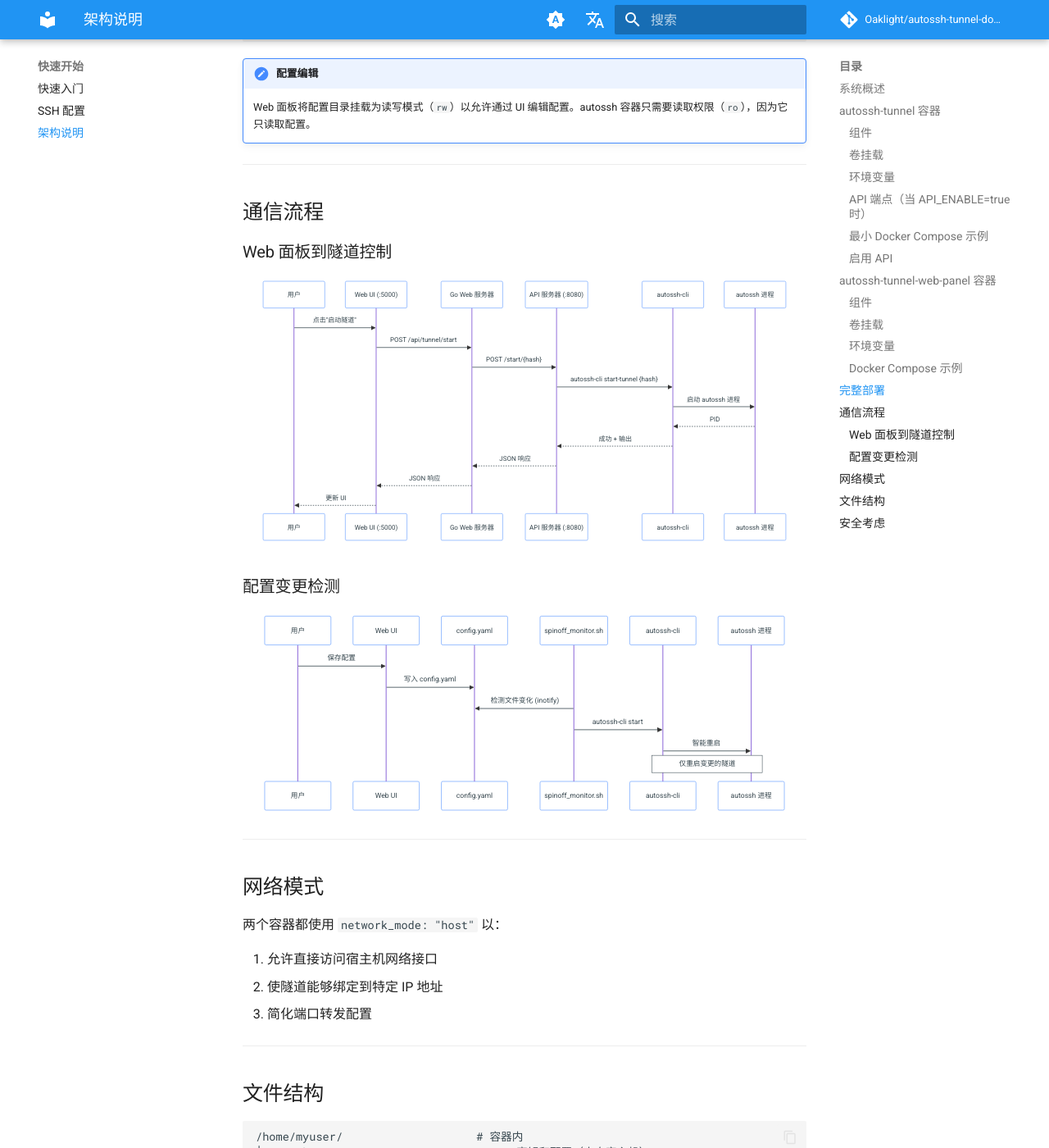
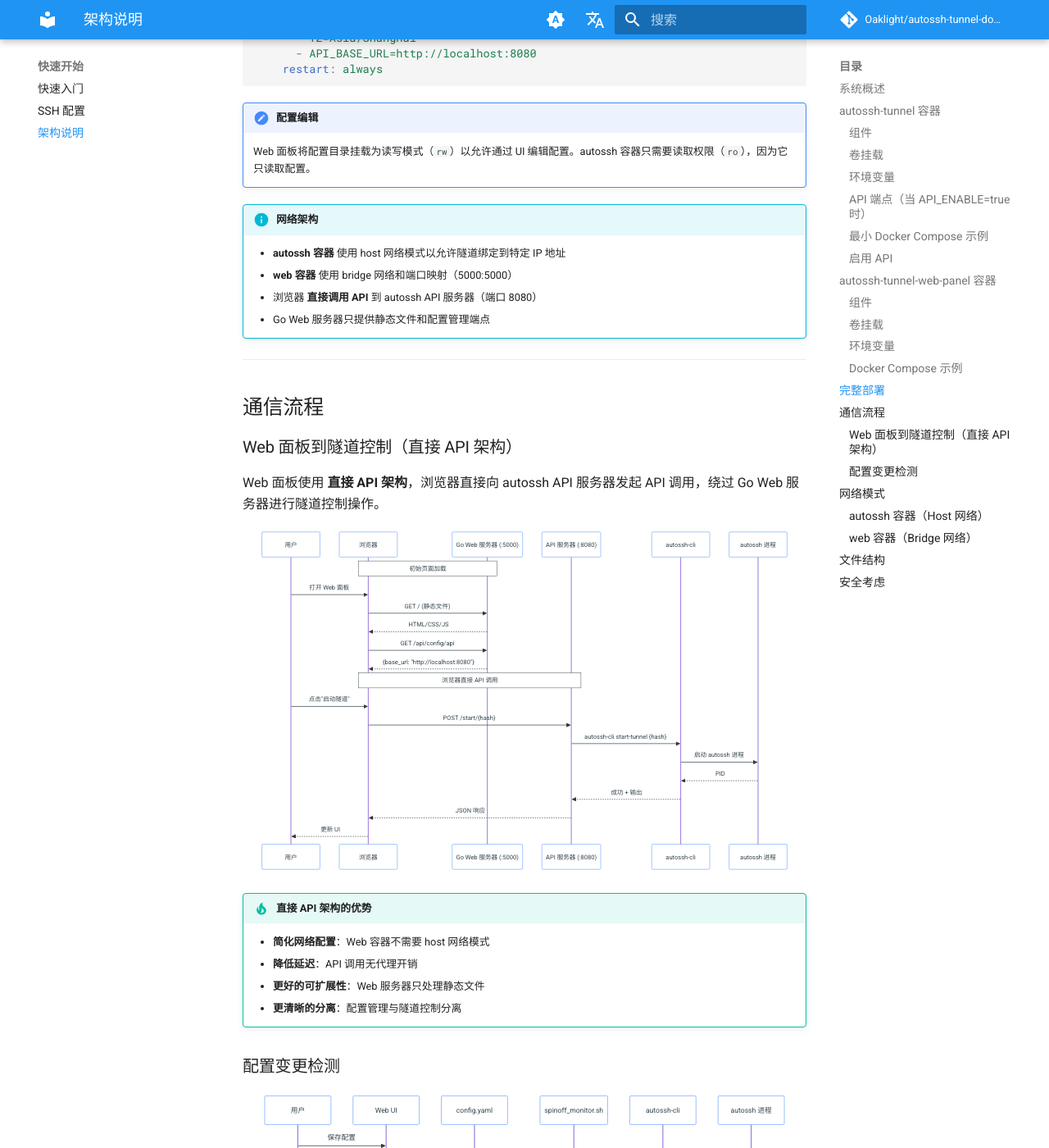
Before and after one commit to Oaklight/autossh-tunnel-dockerized, an MkDocs documentation site: the page built from docs/architecture.md, in a window 1280 px wide and 1400 px high, scrolled down 6090 px. Shown: the whole window at 82% size. Built offline with MkDocs 1.6.1 and Material for MkDocs 9.7.7, drawn with Linux system fonts in a browser that asks for light colours; comment, search, counter and statistics services are not loaded; some of the changed text lies outside the part shown.

Commit message:
docs: 更新架构和 web-panel 文档以反映直接 API 架构
- 更新架构图显示浏览器直接调用 API
- 更新通信流程序列图
- 添加 autossh (host) 和 web (bridge) 网络模式说明
- 更新 Docker Compose 示例使用端口映射
- 在 web-panel 添加架构说明章节
- 更新安全建议包含 API 端口和认证

````diff
--- a/docs/architecture.md
+++ b/docs/architecture.md
@@ -17,6 +17,7 @@ graph TB
     subgraph "宿主机"
         SSH[~/.ssh<br/>SSH 密钥和配置]
         CONFIG[./config<br/>config.yaml]
+        BROWSER[浏览器]
     end
 
     subgraph "Docker 容器"
@@ -50,8 +50,8 @@ graph TB
     CLI --> AUTOSSH
     API --> CLI
 
-    WEBUI --> API
-    WEBSERVER --> WEBUI
+    BROWSER -->|静态文件| WEBSERVER
+    BROWSER -->|直接 API 调用| API
 
     AUTOSSH -->|SSH 隧道| REMOTE1
     AUTOSSH -->|SSH 隧道| REMOTE2
@@ -160,8 +160,8 @@ services:
 
 | 组件 | 描述 |
 |------|------|
-| `Go Web Server` | 提供 Web UI 并代理 API 请求 |
-| `Web UI` | 支持国际化的 HTML/CSS/JavaScript 前端 |
+| `Go Web Server` | 提供静态文件并管理配置 |
+| `Web UI` | 支持国际化的 HTML/CSS/JavaScript 前端（在浏览器中运行） |
 
 ### 卷挂载
 
@@ -176,7 +176,10 @@ services:
 | `PUID` | 文件权限的用户 ID | `1000` | 否 |
 | `PGID` | 文件权限的组 ID | `1000` | 否 |
 | `TZ` | 日志时间戳的时区 | `UTC` | 否 |
-| `API_BASE_URL` | autossh API 服务器的 URL | `http://localhost:8080` | **是** |
+| `API_BASE_URL` | autossh API 服务器的 URL（传递给浏览器） | `http://localhost:8080` | **是** |
+
+!!! info "直接 API 架构"
+    `API_BASE_URL` 会传递给基于浏览器的前端，前端直接向 autossh 容器发起 API 调用。Go Web 服务器不代理 API 请求 - 它只提供静态文件和配置管理。
 
 ### Docker Compose 示例
 
@@ -185,7 +188,8 @@ name: autotunnel
 services:
   web:
     image: oaklight/autossh-tunnel-web-panel:latest
-    network_mode: "host"
+    ports:
+      - "5000:5000"
     volumes:
       - ./config:/home/myuser/config
     environment:
@@ -195,6 +199,9 @@ services:
       - API_BASE_URL=http://localhost:8080
     restart: always
 ```
+
+!!! note "网络模式"
+    Web 容器使用 bridge 网络和端口映射，而不是 host 网络模式。API 调用直接从浏览器发送到 API 服务器。
 
 ---
 
@@ -221,7 +228,8 @@ services:
 
   web:
     image: oaklight/autossh-tunnel-web-panel:latest
-    network_mode: "host"
+    ports:
+      - "5000:5000"
     volumes:
       - ./config:/home/myuser/config:rw
     environment:
@@ -235,32 +243,52 @@ services:
 !!! note "配置编辑"
     Web 面板将配置目录挂载为读写模式（`rw`）以允许通过 UI 编辑配置。autossh 容器只需要读取权限（`ro`），因为它只读取配置。
 
+!!! info "网络架构"
+    - **autossh 容器** 使用 host 网络模式以允许隧道绑定到特定 IP 地址
+    - **web 容器** 使用 bridge 网络和端口映射（5000:5000）
+    - 浏览器 **直接调用 API** 到 autossh API 服务器（端口 8080）
+    - Go Web 服务器只提供静态文件和配置管理端点
+
 ---
 
 ## 通信流程
 
-### Web 面板到隧道控制
+### Web 面板到隧道控制（直接 API 架构）
+
+Web 面板使用 **直接 API 架构**，浏览器直接向 autossh API 服务器发起 API 调用，绕过 Go Web 服务器进行隧道控制操作。
 
 ```mermaid
 sequenceDiagram
     participant User as 用户
-    participant WebUI as Web UI (:5000)
-    participant WebServer as Go Web 服务器
+    participant Browser as 浏览器
+    participant WebServer as Go Web 服务器 (:5000)
     participant API as API 服务器 (:8080)
     participant CLI as autossh-cli
     participant Tunnel as autossh 进程
 
-    User->>WebUI: 点击"启动隧道"
-    WebUI->>WebServer: POST /api/tunnel/start
-    WebServer->>API: POST /start/{hash}
+    Note over Browser,WebServer: 初始页面加载
+    User->>Browser: 打开 Web 面板
+    Browser->>WebServer: GET / (静态文件)
+    WebServer-->>Browser: HTML/CSS/JS
+    Browser->>WebServer: GET /api/config/api
+    WebServer-->>Browser: {base_url: "http://localhost:8080"}
+
+    Note over Browser,API: 浏览器直接 API 调用
+    User->>Browser: 点击"启动隧道"
+    Browser->>API: POST /start/{hash}
     API->>CLI: autossh-cli start-tunnel {hash}
     CLI->>Tunnel: 启动 autossh 进程
     Tunnel-->>CLI: PID
     CLI-->>API: 成功 + 输出
-    API-->>WebServer: JSON 响应
-    WebServer-->>WebUI: JSON 响应
-    WebUI-->>User: 更新 UI
+    API-->>Browser: JSON 响应
+    Browser-->>User: 更新 UI
 ```
+
+!!! tip "直接 API 架构的优势"
+    - **简化网络配置**：Web 容器不需要 host 网络模式
+    - **降低延迟**：API 调用无代理开销
+    - **更好的可扩展性**：Web 服务器只处理静态文件
+    - **更清晰的分离**：配置管理与隧道控制分离
 
 ### 配置变更检测
 
@@ -285,11 +313,33 @@ sequenceDiagram
 
 ## 网络模式
 
-两个容器都使用 `network_mode: "host"` 以：
+容器根据其需求使用不同的网络模式：
+
+### autossh 容器（Host 网络）
+
+autossh 容器使用 `network_mode: "host"` 以：
 
 1. 允许直接访问宿主机网络接口
 2. 使隧道能够绑定到特定 IP 地址
 3. 简化端口转发配置
+
+### web 容器（Bridge 网络）
+
+Web 容器使用 bridge 网络和端口映射：
+
+```yaml
+ports:
+  - "5000:5000"
+```
+
+这是可行的，因为：
+
+1. Web 服务器只提供静态文件和配置端点
+2. 所有 API 调用都直接从浏览器发送到 API 服务器
+3. Web 和 autossh 容器之间不需要代理功能
+
+!!! note "API 可访问性"
+    由于浏览器直接向端口 8080 发起 API 调用，API 服务器必须从用户的浏览器可访问。当 autossh 使用 host 网络模式时，API 在宿主机的 `localhost:8080` 上可用。
 
 ---
 
````
Also changed, not shown: other parts of docs/architecture.md (+0 -1 lines), docs/web-panel.md (+23 -3 lines).
